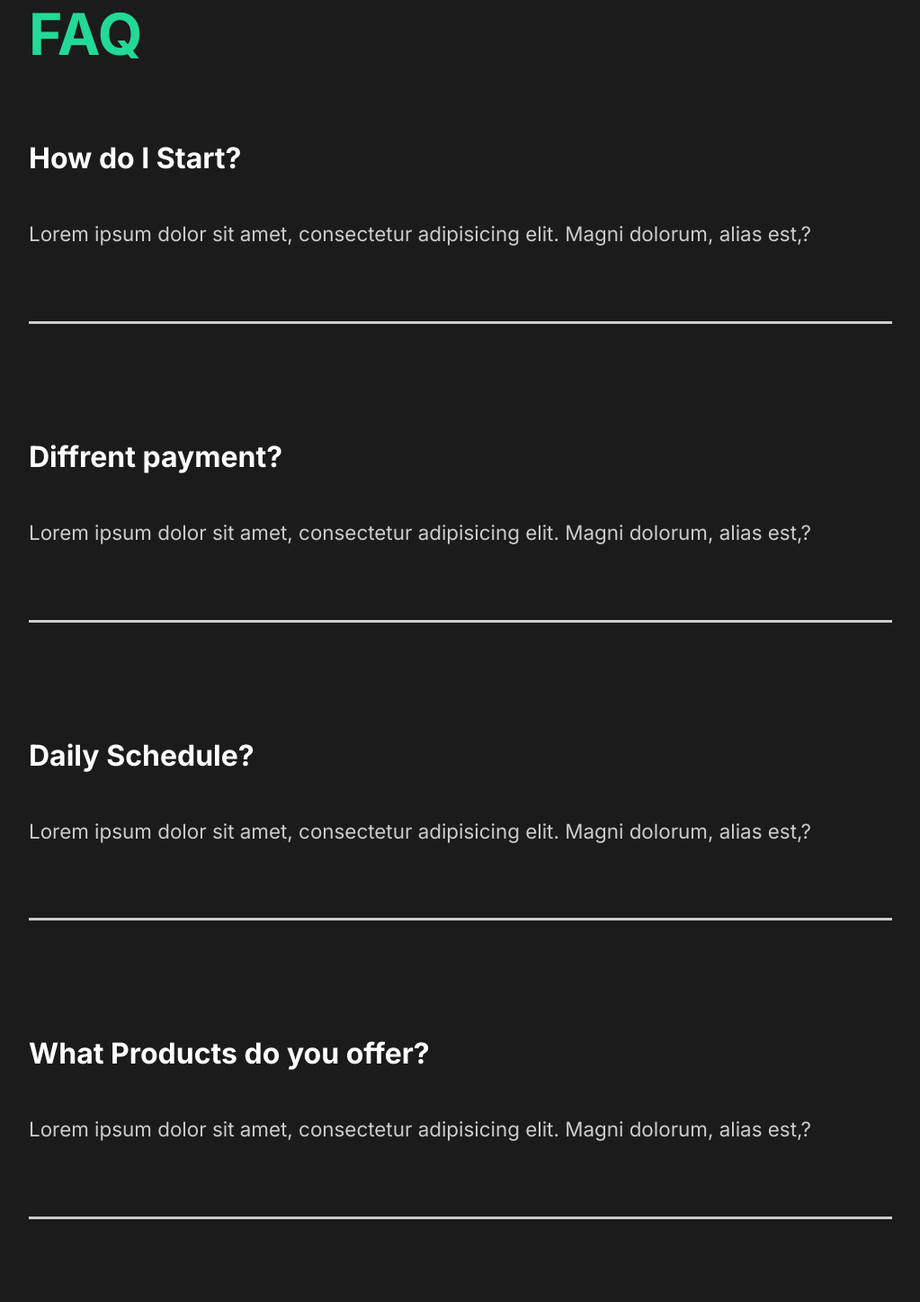
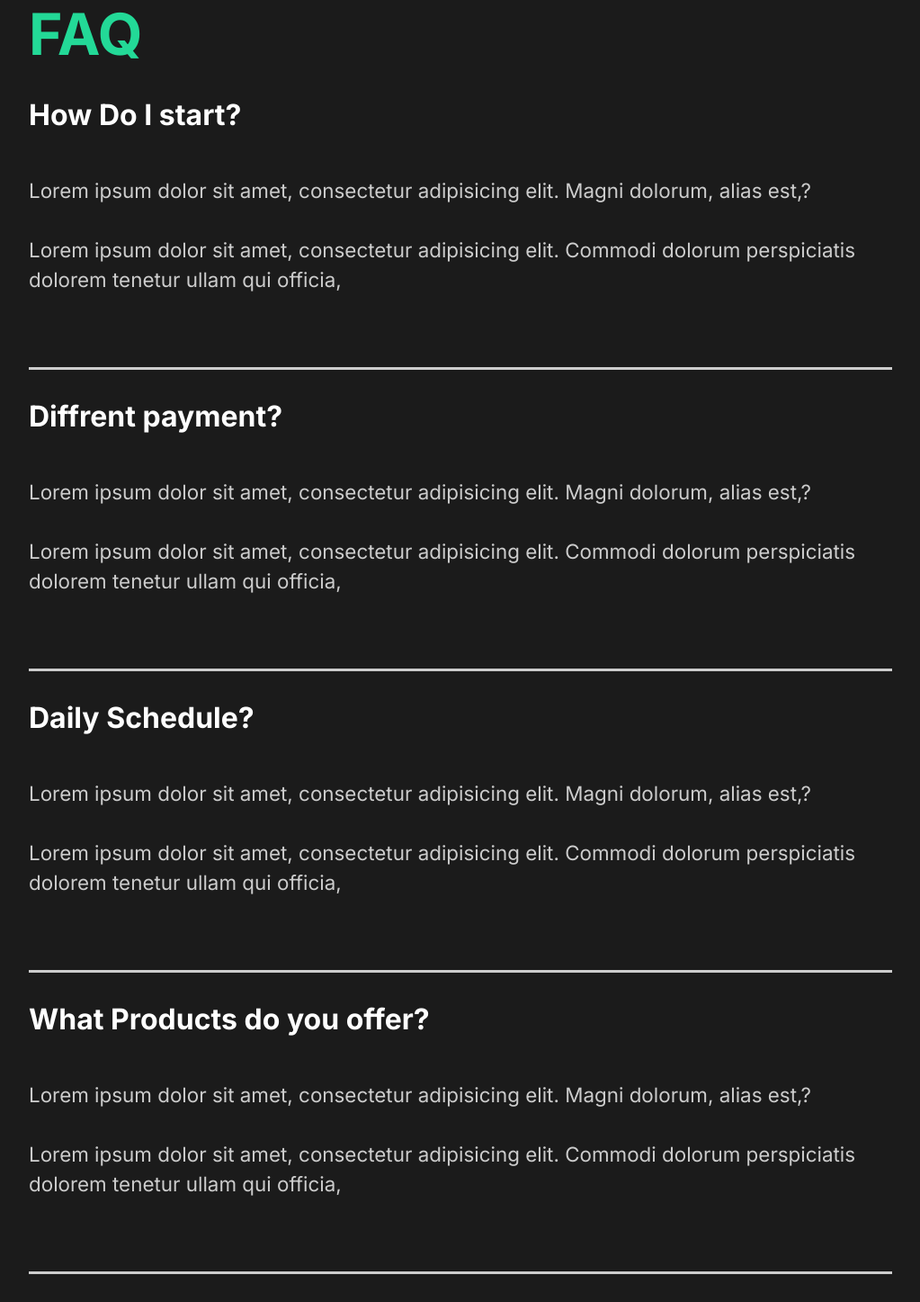
Before and after one commit to haykelmahfoudhi/Catpure-React, a React (Create React App) app: page / in a window 1280 px wide. Shown: the part 2443-3890 px from the top of the page at 90% size, without its empty margins (128-1151 px from the left). Built offline with nearby package versions, Linux system fonts and the light colour scheme.

Commit message:
Animate FAQ section

```diff
--- a/src/components/FaqSection.js
+++ b/src/components/FaqSection.js
@@ -1,51 +1,64 @@
 import styled from "styled-components";
 import { About } from "../styles";
+import Toggle from "./Toggle";
+import { motion, AnimateSharedLayout } from "framer-motion";
+
 const FaqSection = () => {
   return (
     <Faq>
       <h2>
         Any Questions <span>FAQ</span>
       </h2>
-      <div className="question">
-        <h4>How do I Start?</h4>
+      <AnimateSharedLayout>
+        <Toggle className="question" title="How Do I start?">
           <div className="answer">
             <p>
               Lorem ipsum dolor sit amet, consectetur adipisicing elit. Magni
               dolorum, alias est,?
             </p>
+            <p>
+              Lorem ipsum dolor sit amet, consectetur adipisicing elit. Commodi
+              dolorum perspiciatis dolorem tenetur ullam qui officia,
+            </p>
           </div>
-        <div className="faq-Line"></div>
-      </div>
-      <div className="question">
-        <h4>Diffrent payment?</h4>
+        </Toggle>
+        <Toggle className="question" title="Diffrent payment?">
           <div className="answer">
             <p>
               Lorem ipsum dolor sit amet, consectetur adipisicing elit. Magni
               dolorum, alias est,?
             </p>
+            <p>
+              Lorem ipsum dolor sit amet, consectetur adipisicing elit. Commodi
+              dolorum perspiciatis dolorem tenetur ullam qui officia,
+            </p>
           </div>
-        <div className="faq-Line"></div>
-      </div>
-      <div className="question">
-        <h4>Daily Schedule?</h4>
+        </Toggle>
+        <Toggle className="question" title="Daily Schedule?">
           <div className="answer">
             <p>
               Lorem ipsum dolor sit amet, consectetur adipisicing elit. Magni
               dolorum, alias est,?
             </p>
+            <p>
+              Lorem ipsum dolor sit amet, consectetur adipisicing elit. Commodi
+              dolorum perspiciatis dolorem tenetur ullam qui officia,
+            </p>
           </div>
-        <div className="faq-Line"></div>
-      </div>
-      <div className="question">
-        <h4>What Products do you offer?</h4>
+        </Toggle>
+        <Toggle className="question" title="What Products do you offer?">
           <div className="answer">
             <p>
               Lorem ipsum dolor sit amet, consectetur adipisicing elit. Magni
               dolorum, alias est,?
             </p>
+            <p>
+              Lorem ipsum dolor sit amet, consectetur adipisicing elit. Commodi
+              dolorum perspiciatis dolorem tenetur ullam qui officia,
+            </p>
           </div>
-        <div className="faq-Line"></div>
-      </div>
+        </Toggle>
+      </AnimateSharedLayout>
     </Faq>
   );
 };
--- /dev/null
+++ b/src/components/Toggle.js
@@ -0,0 +1,14 @@
+import { motion } from "framer-motion";
+import { useState } from "react";
+
+const Toggle = ({ children, title }) => {
+  const [faqToggle, setFaqToggle] = useState(true);
+  return (
+    <motion.div layout onClick={() => setFaqToggle(!faqToggle)}>
+      <motion.h4 layout>{title}</motion.h4>
+      {faqToggle ? children : ""}
+      <div className="faq-Line"></div>
+    </motion.div>
+  );
+};
+export default Toggle;
```
Lines whose indentation alone changed are shown as unchanged.
